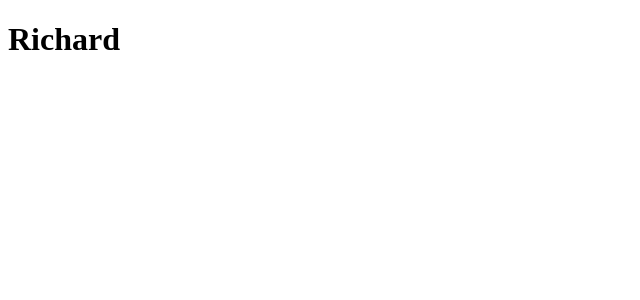
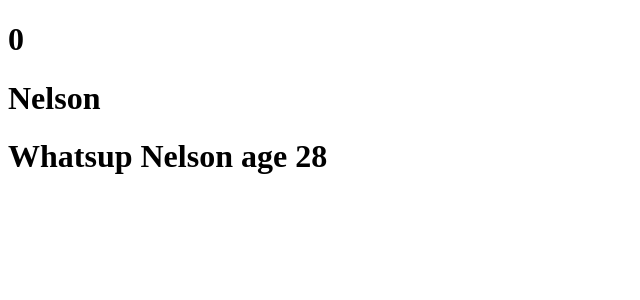
Before and after one commit to Richardzejak/codealongreact, a React (Create React App) app: page / in a window 1280 px wide. Shown: the top 300 px of the page, without its empty margins (0-640 px from the left). Built offline with nearby package versions, Linux system fonts and the light colour scheme.

Commit message:
project structure and some code expamples

```diff
--- a/src/App.js
+++ b/src/App.js
@@ -1,7 +1,17 @@
-function App() {
+// måste ha curly brackets med de andra sättet exporta, kolla MyFirstComponent.js
+import { MyFirstComponent } from "./MyFirstComponent";
+import { useState } from 'react'
+
+export const App = () => {
+  const [name, setName] = useState("Nelson")
+  const [number, setNumber] = useState(0)
+
+
   return (
-  <h1>Richard</h1>
-  );
+    <div>
+      <h1 onClick={() => setNumber(number + 1)}>{number}</h1>
+      <h1 onClick={() => setName("Mandela")}>{name}</h1>
+      <MyFirstComponent name={name} age={28} />
+    </div>
+  )
 }
-
-export default App;
--- /dev/null
+++ b/src/MyFirstComponent.js
@@ -0,0 +1,20 @@
+//alltid pascal-case
+
+//_rafc
+
+/*function MyFirstComponent() {
+    return (
+        <h1>This is my first component</h1>
+    );
+}
+
+export default MyFirstComponent; */
+
+
+export const MyFirstComponent = ({ name, age }) => {
+    return (
+        <div>
+            <h1> Whatsup {name} age {age}</h1>
+        </div>
+    );
+}
--- a/src/index.js
+++ b/src/index.js
@@ -1,6 +1,6 @@
 import React from 'react';
 import ReactDOM from 'react-dom';
-import App from './App';
+import { App } from './App';
 import reportWebVitals from './reportWebVitals';
 
 ReactDOM.render(
```
Also changed, not shown: test/setupTests.js (renamed from src/test/setupTests.js), 1 other file (tests, documents, lock files or other folders).
